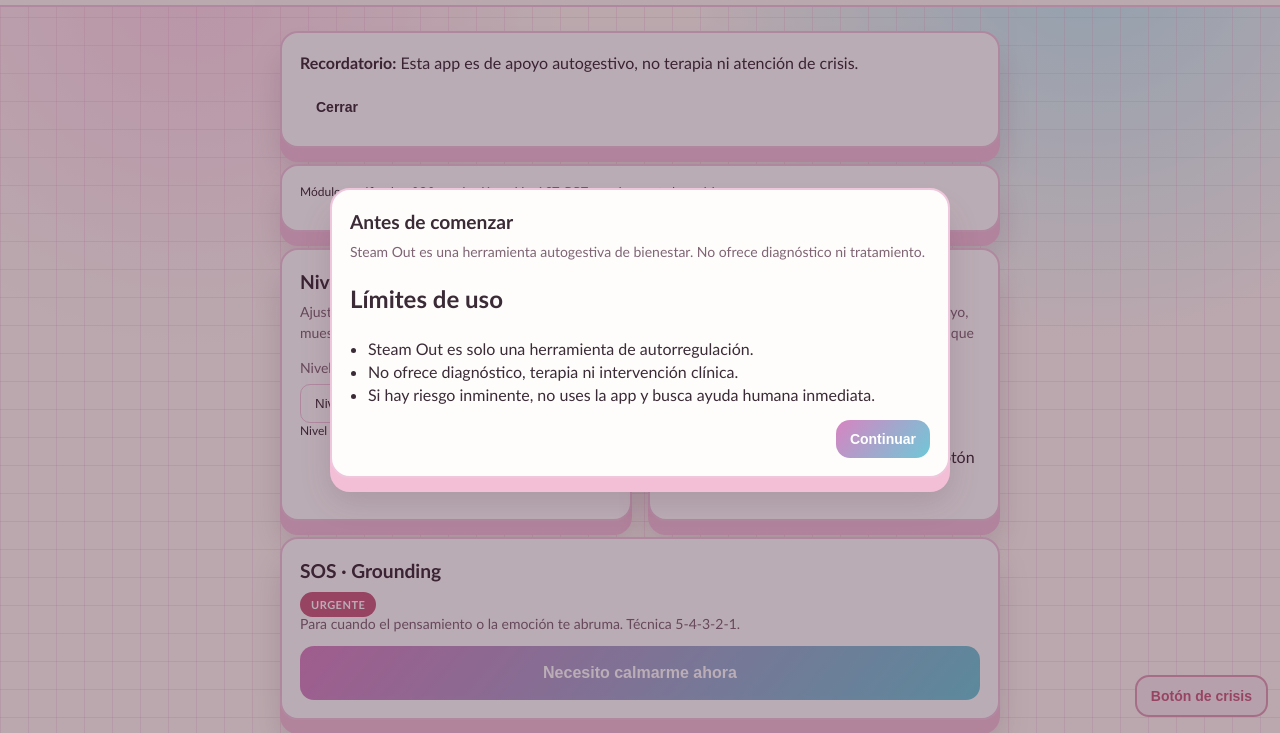
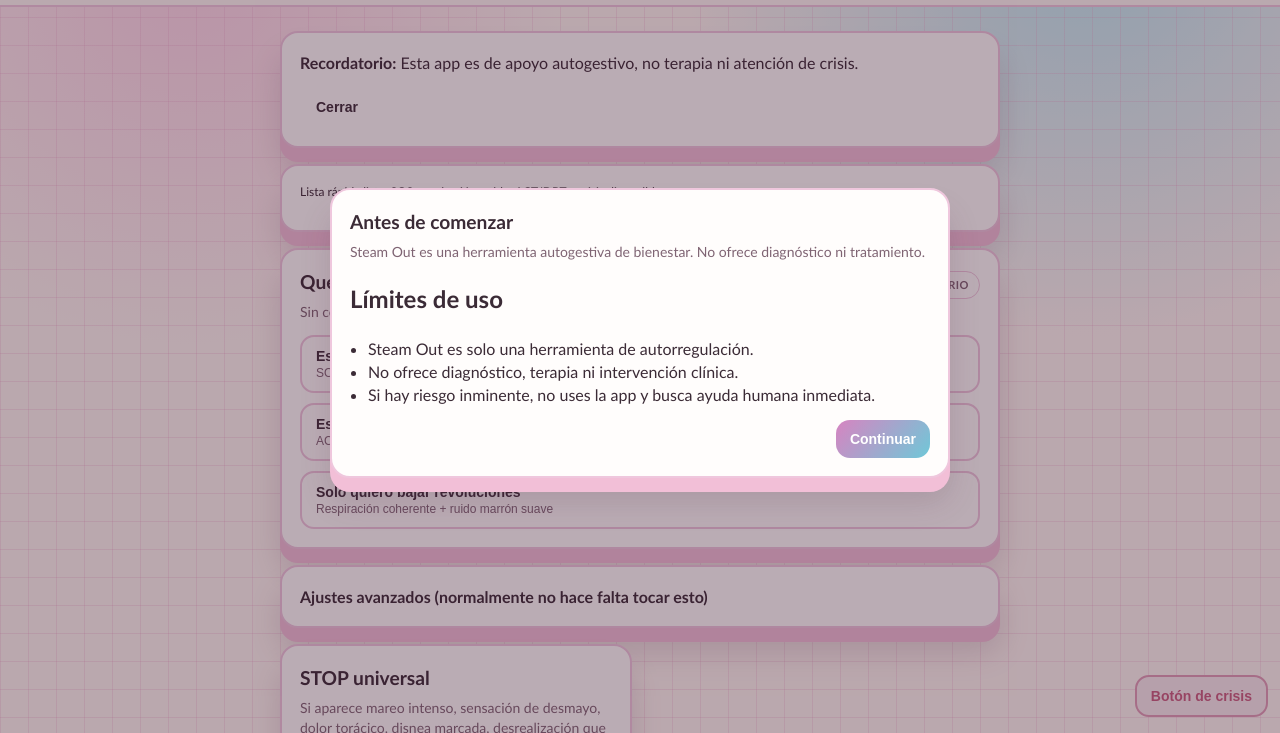
Before and after one commit to pataforista/relajacion, a plain HTML site: page index.html in a window 1280 px wide. Shown: the part 67-800 px from the top of the page. Drawn offline with Linux system fonts and the light colour scheme.

Commit message:
Simplifica la app para uso personal con flujo rapido

```diff
--- a/app.js
+++ b/app.js
@@ -161,6 +161,7 @@
 const emaActivation = document.getElementById("emaActivation");
 const emaDistress = document.getElementById("emaDistress");
 const emaContinue = document.getElementById("emaContinue");
+const emaSkip = document.getElementById("emaSkip");
 
 let currentTool = "";
 let pendingStart = null;
@@ -218,6 +219,13 @@
   ovIllustration.style.display = "none";
 }
 
+function continueWithoutEMA() {
+  if (!pendingStart) return;
+  emaBox.classList.add("hidden");
+  ovNext.style.display = "";
+  pendingStart();
+}
+
 emaContinue.onclick = () => {
   if (!pendingStart) return;
   if (!saveEMA(currentTool, "pre")) return;
@@ -226,8 +234,10 @@
   pendingStart();
 };
 
+emaSkip.onclick = continueWithoutEMA;
+
 function finishTool(tool, message) {
-  const post = prompt("EMA post · Ansiedad/activación (0-10), Malestar (0-10). Escribe formato A,M por ejemplo 3,4");
+  const post = prompt("Opcional · EMA post (A,M). Ejemplo: 3,4. Si no quieres, pulsa cancelar.");
   if (post) {
     const [a, d] = post.split(",").map((v) => Number(v?.trim()));
     if (!Number.isNaN(a) && !Number.isNaN(d) && a >= 0 && a <= 10 && d >= 0 && d <= 10) {
@@ -274,6 +284,9 @@
 const sosBtn = document.getElementById("sosBtn");
 const breathToggle = document.getElementById("breathToggle");
 const noiseToggle = document.getElementById("noiseToggle");
+const quickCalmBtn = document.getElementById("quickCalmBtn");
+const quickFocusBtn = document.getElementById("quickFocusBtn");
+const quickSleepBtn = document.getElementById("quickSleepBtn");
 
 function applyCareLevel() {
   const level = Number(careLevel.value);
@@ -306,6 +319,24 @@
 }
 
 careLevel.onchange = applyCareLevel;
+
+quickCalmBtn.onclick = () => {
+  startSOS();
+};
+
+quickFocusBtn.onclick = () => {
+  actBtn.click();
+};
+
+quickSleepBtn.onclick = async () => {
+  breathMode.value = "coherence";
+  if (!breathing) {
+    breathToggle.click();
+  }
+  if (!noiseOn) {
+    await noiseToggle.onclick();
+  }
+};
 
 /* ===== SOS 5-4-3-2-1 ===== */
 const SOS = [
@@ -656,7 +687,7 @@
     moduleStatus.textContent = `Faltan módulos: ${missing.join(", ")}`;
     moduleStatus.classList.add("danger");
   } else {
-    moduleStatus.textContent = "Módulos verificados: SOS, respiración, ruido, ACT, DBT, menú por estado y crisis.";
+    moduleStatus.textContent = "Lista rápida lista: SOS, respiración, ruido, ACT/DBT y crisis disponibles.";
   }
 }
 
--- a/index.html
+++ b/index.html
@@ -58,9 +58,33 @@
       <p class="tiny" id="moduleStatus">Verificando módulos…</p>
     </div>
 
-    <section class="card">
+    <section class="card hero practical-hero">
+      <div class="card-header">
+        <h1>Qué hacer ahora</h1>
+        <span class="badge">Diario</span>
+      </div>
+      <p class="muted">Sin configuración: elige tu estado y empieza en menos de 1 minuto.</p>
+      <div class="row stack quick-actions">
+        <button class="btn" id="quickCalmBtn">
+          <span class="btn-title">Estoy muy activada/o</span>
+          <span class="btn-sub">SOS 5-4-3-2-1 + respiración automática</span>
+        </button>
+        <button class="btn" id="quickFocusBtn">
+          <span class="btn-title">Estoy bloqueada/o o rumiando</span>
+          <span class="btn-sub">ACT guiado + paso mínimo de 2 minutos</span>
+        </button>
+        <button class="btn" id="quickSleepBtn">
+          <span class="btn-title">Solo quiero bajar revoluciones</span>
+          <span class="btn-sub">Respiración coherente + ruido marrón suave</span>
+        </button>
+      </div>
+    </section>
+
+    <details class="card details-card" id="advancedSettings">
+      <summary>Ajustes avanzados (normalmente no hace falta tocar esto)</summary>
+      <div class="details-content">
         <h1>Nivel de apoyo (stepped care)</h1>
-      <p class="muted">Ajusta la intensidad disponible. En nivel 4 solo se muestra pantalla de crisis/derivación.</p>
+        <p class="muted">Si usas esta app en modo personal, deja nivel 1. Solo cambia esto si necesitas más contención.</p>
         <label class="muted" for="careLevel">Nivel actual</label>
         <select id="careLevel">
           <option value="1">Nivel 1 · autogestión completa</option>
@@ -69,7 +93,8 @@
           <option value="4">Nivel 4 · crisis/derivación</option>
         </select>
         <p class="tiny" id="careHint">Se aplicará gating de seguridad automáticamente.</p>
-    </section>
+      </div>
+    </details>
 
     <section class="card">
       <h1>STOP universal</h1>
@@ -92,7 +117,7 @@
 
     <section class="card">
       <h1>Respiración Rítmica</h1>
-      <p class="muted">Microintervención de 30–180s. Usa EMA pre/post para medir cambio.</p>
+      <p class="muted">Microintervención de 30–180s para bajar activación y recuperar foco.</p>
       <label class="muted" for="breathMode">Modo</label>
       <select id="breathMode">
         <option value="extended">Exhalación prolongada (4-6)</option>
@@ -115,7 +140,7 @@
 
     <section class="card" id="stateMenuCard">
       <h1>Menú rápido por estado</h1>
-      <p class="muted">Cada estado ofrece 1 respiratoria + 1 grounding + 1 ACT/DBT/TCC conductual.</p>
+      <p class="muted">Una mini-guía clara para cuando no sabes por dónde empezar.</p>
       <label class="muted" for="stateSelect">Estado actual</label>
       <select id="stateSelect">
         <option value="ansiedad">Ansiedad alta</option>
@@ -142,7 +167,7 @@
 
     <section class="card">
       <h1>Cierre Cognitivo</h1>
-      <p class="muted">Intervenciones breves para salir del bucle mental</p>
+      <p class="muted">Intervenciones breves para salir del bucle mental sin sobrepensar.</p>
       <div class="row stack">
         <button class="btn" id="actBtn">
           <span class="btn-title">Tomar Distancia (ACT)</span>
@@ -186,6 +211,7 @@
           </label>
         </div>
         <div class="row" style="margin-top:10px">
+          <button class="btn ghost" id="emaSkip">Omitir por ahora</button>
           <div class="grow"></div>
           <button class="btn" id="emaContinue">Continuar</button>
         </div>
--- a/styles.css
+++ b/styles.css
@@ -100,8 +100,34 @@
 
 .card.hero,
 .module-card,
-#reminderCard {
+#reminderCard,
+.details-card {
   grid-column: 1 / -1;
+}
+
+.card-header {
+  display: flex;
+  justify-content: space-between;
+  gap: 8px;
+  align-items: center;
+}
+
+.practical-hero .quick-actions {
+  margin-top: 10px;
+}
+
+.details-card summary {
+  font-weight: 800;
+  cursor: pointer;
+  list-style: none;
+}
+
+.details-card summary::-webkit-details-marker {
+  display: none;
+}
+
+.details-content {
+  margin-top: 12px;
 }
 
 h1 { font-size: 1.2rem; margin: 0 0 6px; }
```
Lines whose indentation alone changed are shown as unchanged.
